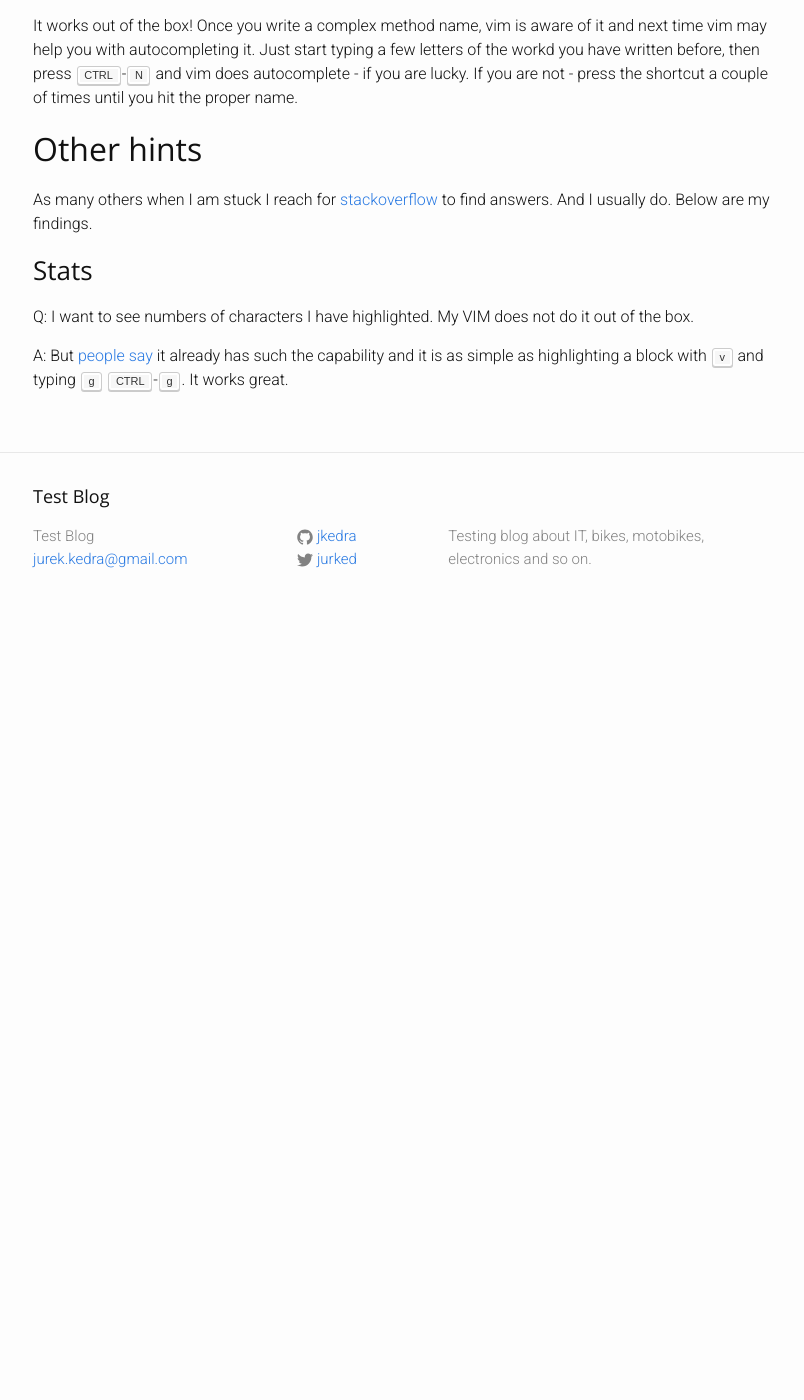
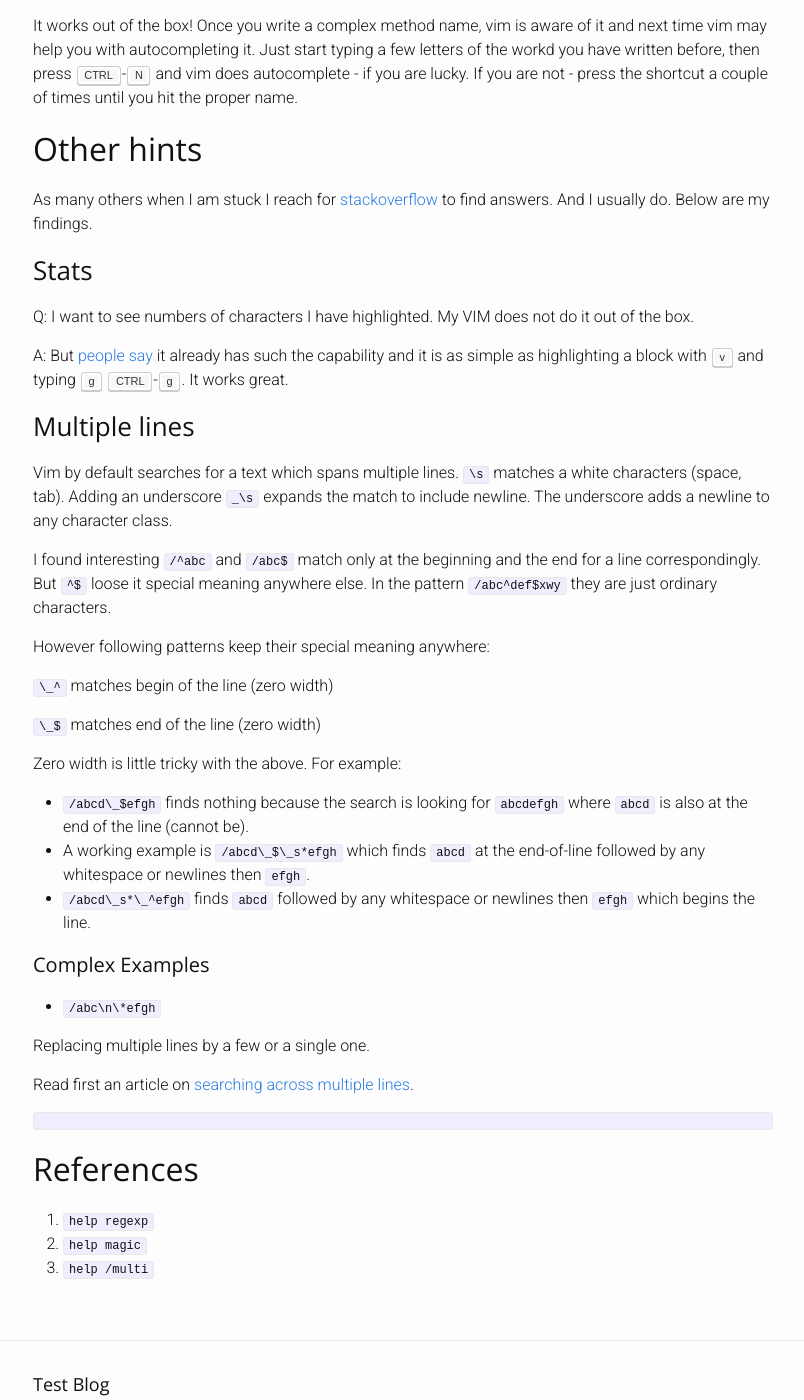
Before and after one commit to jkedra/jkedra.github.io, a Jekyll site: the page built from _posts/2015/2015-07-01-vim.md, in a window 1280 px wide and 1400 px high, scrolled down 633 px. Shown: the whole window, without its empty margins (237-1041 px from the left). Built offline with Jekyll 4.4.1, drawn with Linux system fonts in a browser that asks for light colours; before the commit the page ends 1263 px from its top, so only the background shows below that.

Commit message:
more examples

```diff
--- a/_posts/2015/2015-07-01-vim.md
+++ b/_posts/2015/2015-07-01-vim.md
@@ -6,6 +6,8 @@ author: jkedra
 language: en
 categories: vim
 ---
+
+
 ## 7 Habits of Being Effective
 When I saw first 10 minutes of [7 Habits For Effective Text Editing 2.0],
 by Brian Moolenaar, I immediately realized it was the best way to
@@ -48,4 +50,52 @@ highlighting a block with <kbd>v</kbd> and typing
 <kbd>g</kbd> <kbd>CTRL</kbd>-<kbd>g</kbd>.
 It works great.
 
+### Multiple lines
+
+Vim by default searches for a text which spans multiple lines.
+`\s` matches a white characters (space, tab). Adding an underscore `_\s`
+expands the match to include newline. The underscore adds a newline to any
+character class.
+
+I found interesting `/^abc` and `/abc$` match only at the beginning
+and the end for a line correspondingly. But `^$` loose it special meaning
+anywhere else. In the pattern `/abc^def$xwy` they are just ordinary characters.
+
+However following patterns keep their special meaning anywhere:
+
+`\_^` matches begin of the line (zero width)
+
+`\_$` matches end of the line (zero width)
+
+Zero width is little tricky with the above. For example:
+
+* `/abcd\_$efgh` finds nothing because the search is looking for
+  `abcdefgh` where `abcd` is also at the end of the line (cannot be).
+* A working example is `/abcd\_$\_s*efgh` which finds `abcd`
+  at the end-of-line followed by any whitespace or newlines then `efgh`.
+* `/abcd\_s*\_^efgh` finds `abcd` followed by any whitespace or newlines
+  then `efgh` which begins the line.
+
+#### Complex Examples
+
+* `/abc\n\*efgh`
+
+
+Replacing multiple lines by a few or a single one.
+
+Read first an article on [searching across multiple lines][multiline].
+
+{% highlight vim %}
+{% raw %}
+{% endraw %}
+{% endhighlight %}
+
+## References
+
+1. `help regexp`
+2. `help magic`
+3. `help /multi`
+
+
 [7 Habits For Effective Text Editing 2.0]: https://www.youtube.com/watch?v=p6K4iIMlouI
+[multiline]: https://vim.fandom.com/wiki/Search_across_multiple_lines
```
Also changed, not shown: _drafts/vim/vim_regexp.md (+14 -1 lines).
